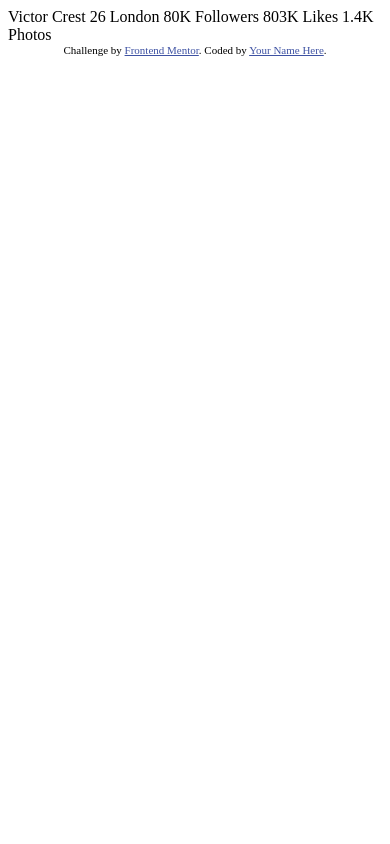
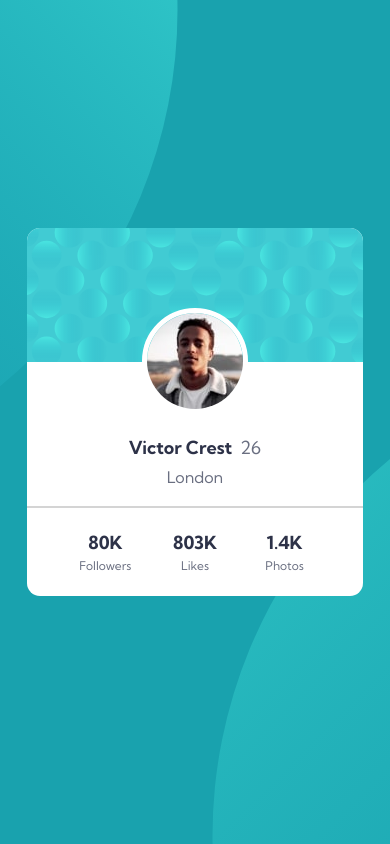
Before and after one commit to rami96/profile-card-component-main, a plain HTML site: page index.html in a window 390 px wide. Drawn offline with Linux system fonts and the light colour scheme.

Commit message:
Updated Html and Css + Responsivity

```diff
--- a/index.html
+++ b/index.html
@@ -5,8 +5,11 @@
   <meta name="viewport" content="width=device-width, initial-scale=1.0"> <!-- displays site properly based on user's device -->
 
   <link rel="icon" type="image/png" sizes="32x32" href="./images/favicon-32x32.png">
+  <link rel="stylesheet" href="style.css">
+  <link rel="preconnect" href="https://fonts.gstatic.com">
+  <link href="https://fonts.googleapis.com/css2?family=Kumbh+Sans:wght@400;700&display=swap" rel="stylesheet">
 
-  <title>Frontend Mentor | Profile card component</title>
+  <title>Profile card component</title>
 
   <!-- Feel free to remove these styles or customise in your own stylesheet 👍 -->
   <style>
@@ -15,6 +18,43 @@
   </style>
 </head>
 <body>
+  <div id="main">
+    <img id="bg-pattern-top" src="images/bg-pattern-top.svg" alt="">
+    <img id="bg-pattern-bottom" src="images/bg-pattern-bottom.svg" alt="">
+    <div id="container">
+      <div id="cover">
+        <img src="./images/bg-pattern-card.svg" alt="cover">
+      </div>
+      <div id="profile">
+        <img src="./images/image-victor.jpg" alt="Victor">
+      </div>
+      <div id="info">
+        <div id="nameAndAge">
+          <p id="name">Victor Crest</p>
+          <p id="age">26</p>
+        </div>
+        <div id="city">
+          <p id="cityName">London</p>
+        </div>
+        <div id="account">
+          <div id="holders">
+            <div id="holder">
+              <p class="numberOf">80K</p>
+              <p class="nameOf">Followers</p>
+            </div>
+            <div id="holder">
+              <p class="numberOf">803K</p>
+              <p class="nameOf">Likes</p>
+            </div>
+            <div id="holder">
+              <p class="numberOf">1.4K</p>
+              <p class="nameOf">Photos</p>
+            </div>
+          </div>
+        </div>
+      </div>
+    </div>
+  </div>
   Victor Crest
   26
   London
--- /dev/null
+++ b/style.css
@@ -0,0 +1,157 @@
+*{
+    margin: 0;
+    padding: 0;
+    font-family: 'Kumbh Sans', sans-serif;
+}
+/********************   Background   ********************/
+
+#main{
+    height: 100vh;
+    width: 100%;
+    background-color: hsl(185, 75%, 39%);
+    position: absolute;
+    overflow: hidden;
+}
+
+#bg-pattern-top{
+    position: relative;
+    top: -30rem;
+    left: -20rem;
+}
+
+#bg-pattern-bottom{
+    position: absolute;
+    bottom: -30rem;
+    right: -20rem;
+}
+
+/********************   Container   ********************/
+
+#container{
+    height: 23rem;
+    width: 21rem;
+    border-radius: 13px;
+    background-color: white;
+    position: absolute;
+    bottom: 20px;
+    top: 0px;
+    right: 0px;
+    left: 0px;
+    margin: auto;
+    overflow: hidden;
+}
+
+/********************   Cover Picture   ********************/
+
+#cover{
+    height: 8rem;
+    width: 100%;
+    display: flex;
+    align-items: center;
+    justify-content: center;
+}
+
+/********************   Profile Picture   ********************/
+
+#profile{
+    height: 6rem;
+    width: 6rem;
+    border-radius: 50%;
+    position: absolute;
+    top: 5rem;
+    left: 0;
+    right: 0;
+    margin: auto;
+    overflow: hidden;
+    border: 5px solid white;
+}
+
+/********************   Informations   ********************/
+
+#info{
+    margin-top: 5rem;
+    width: 100%;
+    display: flex;
+    flex-direction: column;
+    align-items: center;
+}
+#nameAndAge{
+    font-size: 18px;
+    color: hsl(229, 23%, 23%);
+    display: flex;
+    gap: .5rem;
+    font-weight: 700;
+}
+#age{
+    font-weight: 400;
+    color: hsl(227, 10%, 46%);
+}
+#city{
+    margin-top: .5rem;
+    color: hsl(227, 10%, 46%);
+}
+
+/********************   Account Numbers   ********************/
+
+#account{
+    position: absolute;
+    bottom: 0px;
+    border-top: 2px solid hsl(0, 0%, 83%);
+    height: 5.5rem;
+    width: 100%;
+    display: flex;
+    flex-direction: row;
+    align-items: center;
+    justify-content: space-around;
+}
+#holders{
+    display: flex;
+    flex-direction: row;
+    align-items: center;
+    justify-content: space-around;
+    width: 80%;
+}
+#holder{
+    display: flex;
+    flex-direction: column;
+    align-items: center;
+    width: 3rem;
+}
+.numberOf{
+    font-weight: 700;
+    font-size: 18px;
+    color: hsl(229, 23%, 23%);
+}
+.nameOf{
+    margin-top: .3rem;
+    font-size: 12px;
+    color: hsl(227, 10%, 46%);
+}
+
+
+@media (max-width:1155px){
+    #bg-pattern-top{
+        position: relative;
+        top: -30rem;
+        left: -40rem;
+    }
+
+    #bg-pattern-bottom{
+        position: absolute;
+        bottom: -30rem;
+        right: -40rem;
+    }
+}
+@media (max-width:547px){
+    #bg-pattern-top{
+        position: relative;
+        top: -30rem;
+        left: -50rem;
+    }
+
+    #bg-pattern-bottom{
+        position: absolute;
+        bottom: -30rem;
+        right: -50rem;
+    }
+}
```
